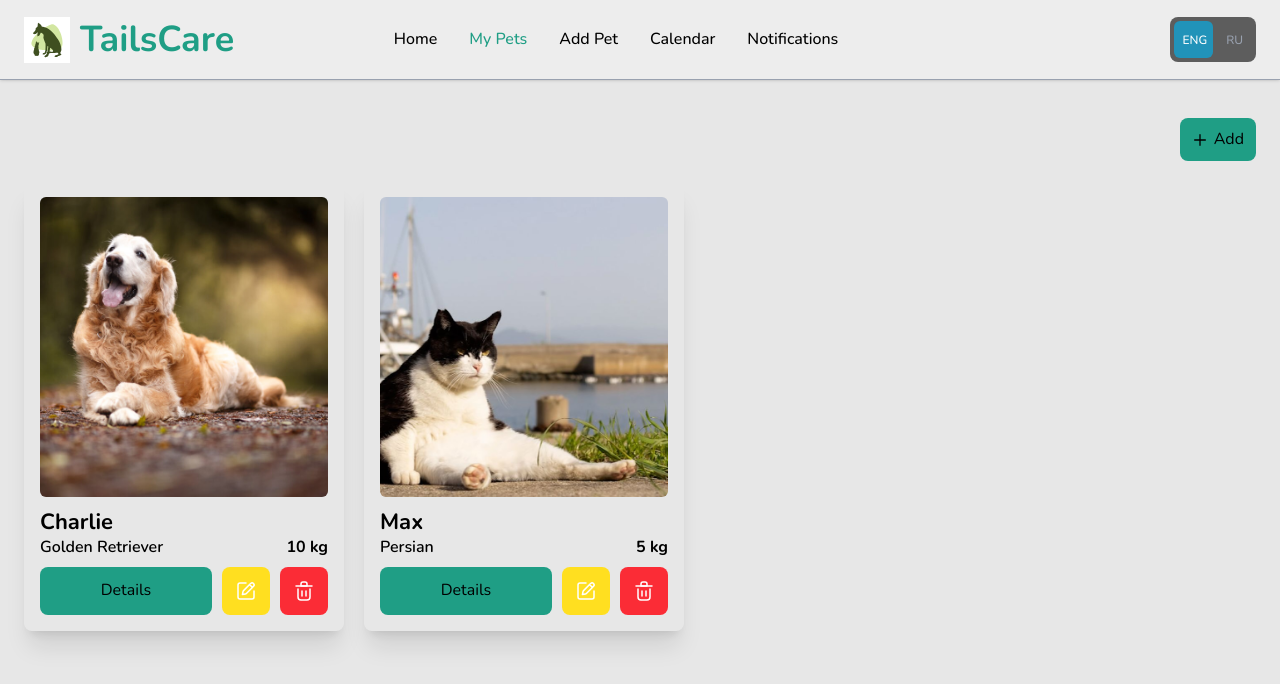
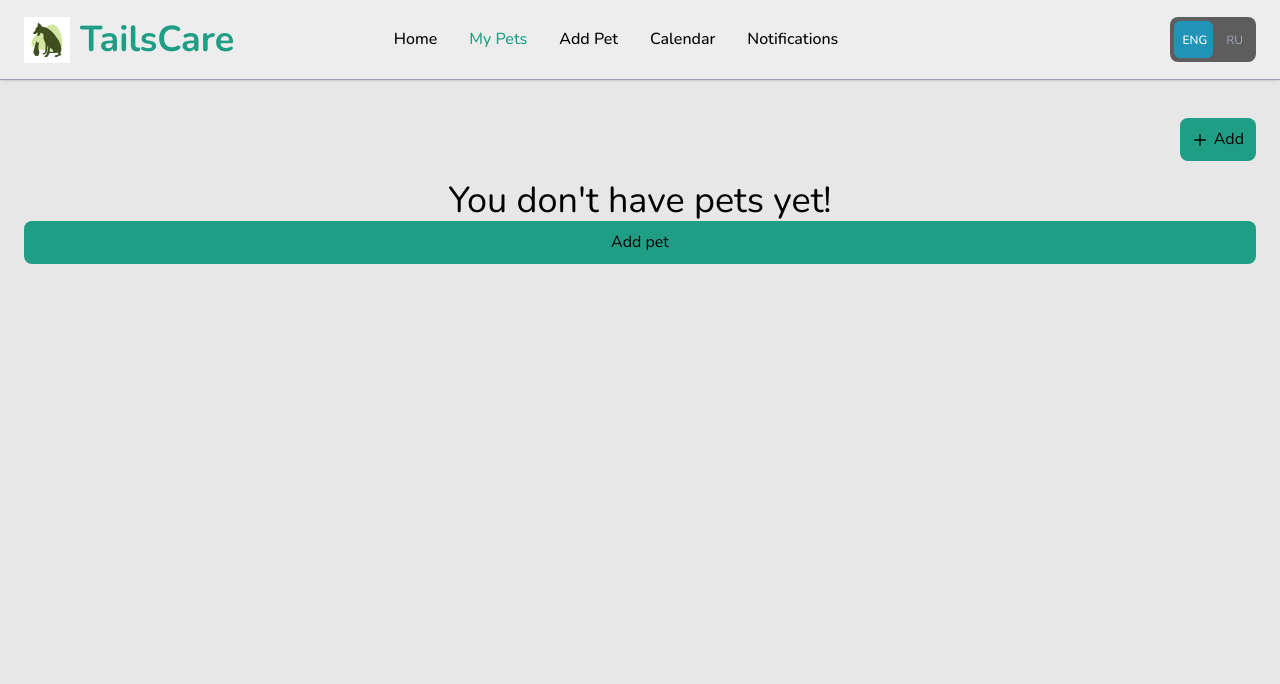
Before and after one commit to IharStaliarou/TailsCare, a Next.js app: page /en/pets in a window 1280 px wide. Shown: the top 684 px of the page. Built offline with nearby package versions, Linux system fonts and the light colour scheme.

Commit message:
feat: added creation pet in ls

```diff
--- a/src/app/[locale]/pets/page.tsx
+++ b/src/app/[locale]/pets/page.tsx
@@ -1,37 +1,12 @@
 import { PetsList } from '@/components/features'
 import { PlusIcon } from '@/components/icons'
 import { AppButton } from '@/components/ui'
-import { IPet } from '@/entities/pet/pet.types'
 import { ROUTES } from '@/shared/config/routes'
 import { getTranslations } from 'next-intl/server'
 
-// TODO: delete when db will be ready
-const PETS: IPet[] = [
-  {
-    id: '123',
-    name: 'Charlie',
-    type: 'DOG',
-    breed: 'Golden Retriever',
-    weight: 10,
-    gender: 'male',
-    avatarUrl: '/image1.png',
-    createdAt: new Date(),
-    updatedAt: new Date(),
-  },
-  {
-    id: '124',
-    name: 'Max',
-    type: 'CAT',
-    breed: 'Persian',
-    weight: 5,
-    gender: 'male',
-    avatarUrl: '/image2.png',
-    createdAt: new Date(),
-    updatedAt: new Date(),
-  },
-]
 export default async function PetsPage() {
   const t = await getTranslations('common')
+
   return (
     <section className='flex flex-col gap-5'>
       <AppButton
@@ -40,7 +15,7 @@ export default async function PetsPage() {
         icon={<PlusIcon className='w-4 stroke-2' />}
         className='max-w-fit self-end'
       />
-      <PetsList pets={PETS} />
+      <PetsList />
     </section>
   )
 }
--- a/src/components/features/AddPetForm/model/usePetForm.ts
+++ b/src/components/features/AddPetForm/model/usePetForm.ts
@@ -5,7 +5,8 @@ import { FormEvent, useCallback, useState } from 'react'
 import { getPetSchema, TPetFormValues } from '@/entities/pet/pet.schema'
 import { usePetStore } from '@/entities/pet/pet.store'
 import { IPet } from '@/entities/pet/pet.types'
-import { TDictionary } from '@/shared/config/i18n'
+import { TDictionary, useRouter } from '@/shared/config/i18n'
+import { ROUTES } from '@/shared/config/routes'
 import { ZodError } from 'zod'
 
 type TFormFieldValue = TPetFormValues[keyof TPetFormValues]
@@ -26,6 +27,7 @@ const INITIAL_FORM_STATE: Partial<TPetFormValues> = {
 }
 
 export const usePetForm = (dictionary: TDictionary) => {
+  const router = useRouter()
   const schema = getPetSchema(dictionary)
 
   const [formData, setFormData] = useState(INITIAL_FORM_STATE)
@@ -88,6 +90,7 @@ export const usePetForm = (dictionary: TDictionary) => {
       // TODO: add modal if ls limit > 90%
       // TODO: server action
       setFormData(INITIAL_FORM_STATE)
+      await router.push(ROUTES.pets)
     } catch (error) {
       if (error instanceof ZodError) {
         const newErrors: Record<string, string> = {}
--- a/src/components/features/PetCard.tsx
+++ b/src/components/features/PetCard.tsx
@@ -1,23 +1,26 @@
+'use client'
+
 import { EditIcon, TrashIcon } from '@/components/icons'
 import { AppButton } from '@/components/ui'
+import { DEFAULT_PET_AVATAR } from '@/entities/pet/pet.constants'
 import { IPet } from '@/entities/pet/pet.types'
 import { ROUTES } from '@/shared/config/routes'
-import { getTranslations } from 'next-intl/server'
+import { useTranslations } from 'next-intl'
 import Image from 'next/image'
 
 interface IPetCardProps {
   pet: IPet
 }
 
-export const PetCard = async ({ pet }: IPetCardProps) => {
-  const t = await getTranslations('common')
-  const { name, avatarUrl, breed, weight } = pet
+export const PetCard = ({ pet }: IPetCardProps) => {
+  const t = useTranslations('common')
+  const { name, avatar, breed, currentWeight, type } = pet
   return (
     <li className='flex h-25 w-full justify-between gap-2.5 rounded-lg p-4 shadow-xl md:h-auto md:w-80 md:flex-col md:justify-start'>
       <div className='flex gap-2.5 md:flex-col'>
         <div className='relative w-17 md:h-75 md:w-full'>
           <Image
-            src={avatarUrl}
+            src={avatar || DEFAULT_PET_AVATAR[type]}
             alt={name}
             fill
             className='rounded-full object-cover md:rounded-md'
@@ -27,7 +30,7 @@ export const PetCard = async ({ pet }: IPetCardProps) => {
           <h3 className='text-xl font-bold'>{name}</h3>
           <div className='flex gap-2.5 md:justify-between md:gap-0'>
             <p className='font-semibold'>{breed}</p>
-            <span className='font-bold'>{`${weight} ${t('kg')}`}</span>
+            <span className='font-bold'>{`${currentWeight} ${t('kg')}`}</span>
           </div>
         </div>
       </div>
--- a/src/components/features/PetsList.tsx
+++ b/src/components/features/PetsList.tsx
@@ -1,26 +1,34 @@
+'use client'
+
+import { usePetStore } from '@/entities/pet/pet.store'
 import { IPet } from '@/entities/pet/pet.types'
-import { getTranslations } from 'next-intl/server'
+import { ROUTES } from '@/shared/config/routes'
+import { useTranslations } from 'next-intl'
 
+import { AppButton } from '../ui'
 import { PetCard } from './PetCard'
 
-interface IPetsListProps {
-  pets: IPet[]
-}
+export const PetsList = () => {
+  const t = useTranslations('petsPage')
 
-export const PetsList = async ({ pets }: IPetsListProps) => {
-  const t = await getTranslations('petsPage')
-  const tError = await getTranslations('error')
+  const { pets, _hasHydrated } = usePetStore()
+
+  // TODO: add skeleton loader
+  if (!_hasHydrated) {
+    return <div>Loading...</div>
+  }
 
   if (pets.length === 0) {
-    return <h2 className='text-center text-4xl'>{t('noPets')}</h2>
-  }
-
-  if (!Array.isArray(pets)) {
-    return <h2 className='text-center text-4xl'>{tError('somethingError')}</h2>
+    return (
+      <div>
+        <h2 className='text-center text-4xl'>{t('noPets')}</h2>
+        <AppButton to={ROUTES.addPet} label='Add pet' />
+      </div>
+    )
   }
 
   return (
-    <ul className='flex flex-col flex-wrap items-center gap-5 md:flex-row'>
+    <ul className='flex flex-col flex-wrap items-center gap-5 md:flex-row md:justify-evenly'>
       {pets.map((pet: IPet) => (
         <PetCard key={pet.id} pet={pet} />
       ))}
--- a/src/entities/pet/pet.constants.ts
+++ b/src/entities/pet/pet.constants.ts
@@ -25,3 +25,8 @@ export const formatsString = ALLOWED_FILE_TYPES.map((t) =>
 ).join(', ')
 
 export const PET_LS_KEY = 'tails-care-pets-local-storage-data-key'
+
+export const DEFAULT_PET_AVATAR: Record<PetTypeEnum, string> = {
+  [PetTypeEnum.CAT]: '/image2.png',
+  [PetTypeEnum.DOG]: '/image1.png',
+}
--- a/src/entities/pet/pet.store.ts
+++ b/src/entities/pet/pet.store.ts
@@ -19,6 +19,9 @@ interface PetState {
   checkIsNameUnique: (name: string) => boolean
   clearStorage: () => void
   calculateStorageUsage: () => void
+
+  _hasHydrated: boolean
+  setHasHydrated: (state: boolean) => void
 }
 
 export const usePetStore = create<PetState>()(
@@ -26,6 +29,8 @@ export const usePetStore = create<PetState>()(
     (set, get) => ({
       pets: [],
       storageUsagePercent: 0,
+      _hasHydrated: false,
+      setHasHydrated: (state) => set({ _hasHydrated: state }),
 
       addPet: (pet) => {
         set((state) => ({ pets: [...state.pets, pet] }))
@@ -69,14 +74,8 @@ export const usePetStore = create<PetState>()(
     {
       name: PET_LS_KEY,
       storage: createJSONStorage(() => localStorage),
-      onRehydrateStorage: (state) => {
-        return (rehydratedState, error) => {
-          if (error) {
-            console.error('[Pet Store] Rehydration error:', error)
-          } else {
-            rehydratedState?.calculateStorageUsage()
-          }
-        }
+      onRehydrateStorage: () => (state) => {
+        state?.setHasHydrated(true)
       },
     }
   )
```
Also changed, not shown: 1 other file (tests, documents, lock files or other folders).
